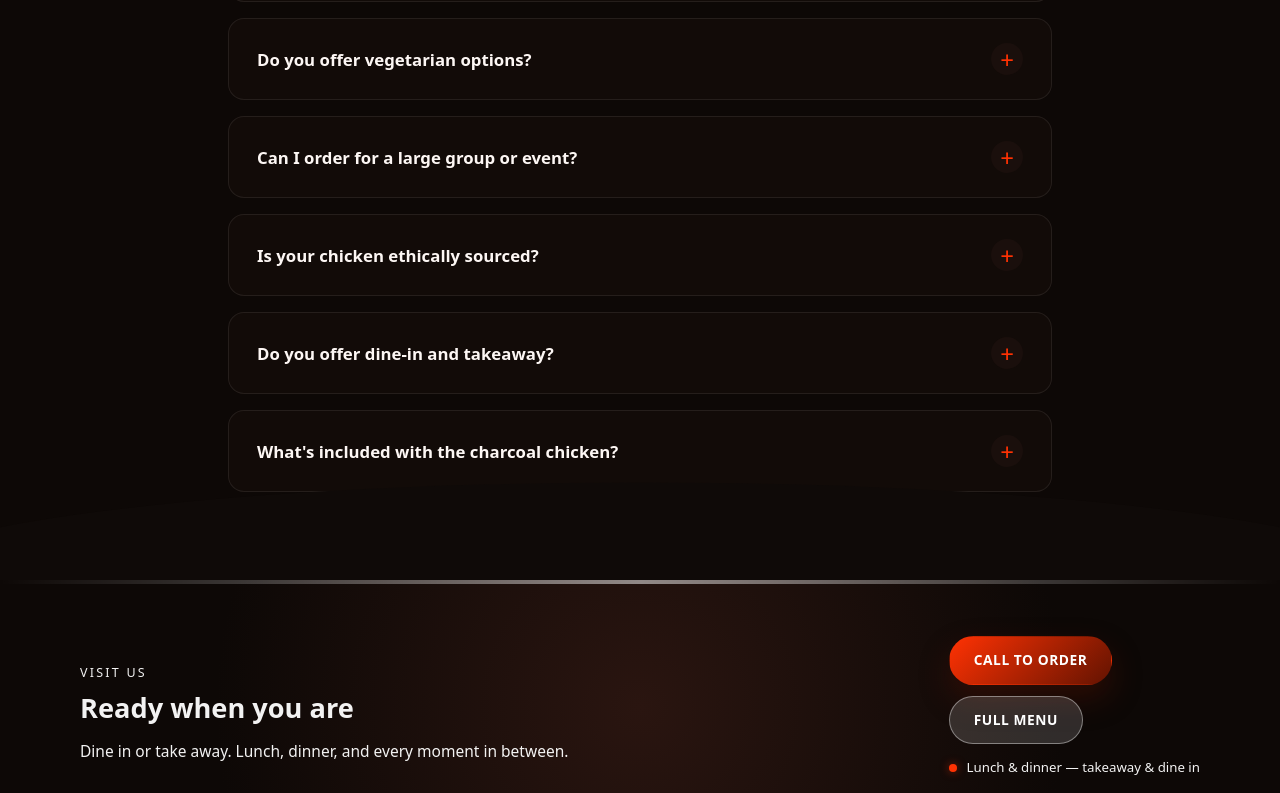
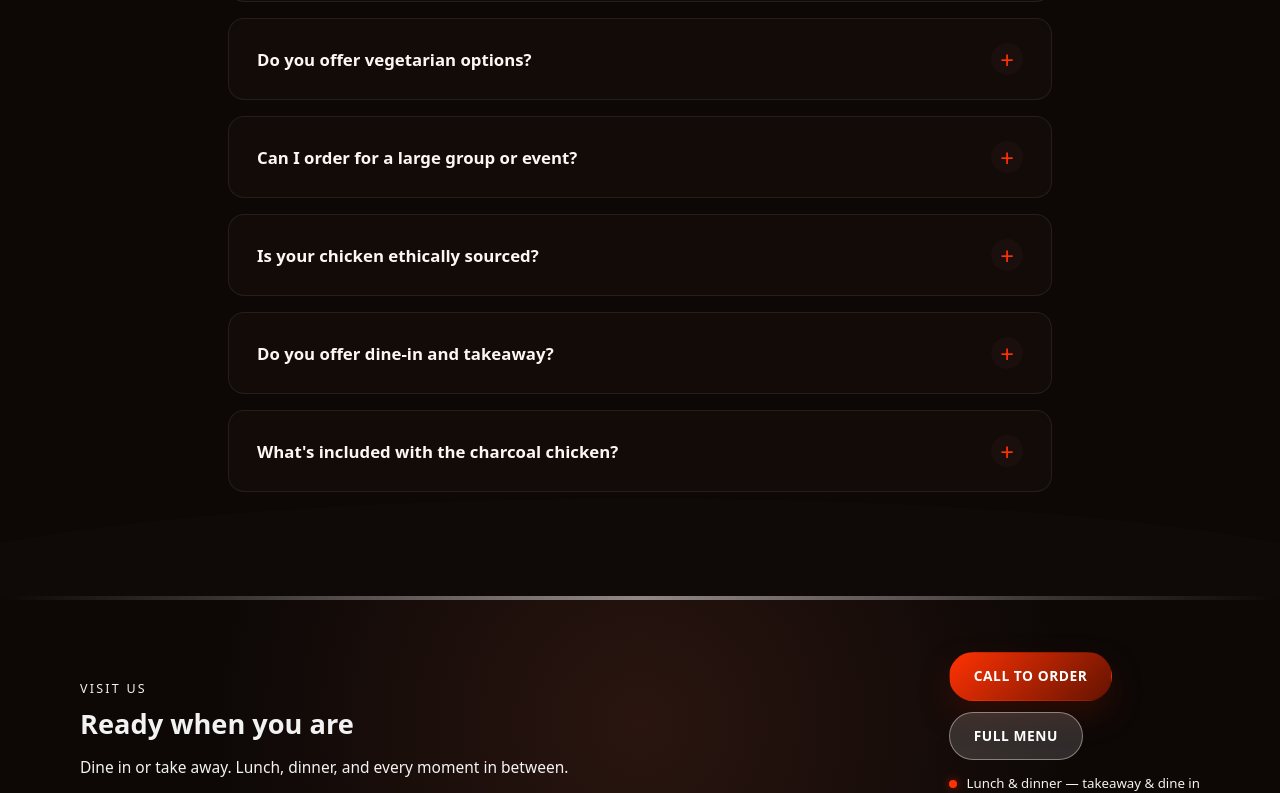
Before and after one commit to OuadiAMine/Eljajj, a React (Vite) app: page / in a window 1280 px wide. Shown: the part 5477-6270 px from the top of the page. Built offline with nearby package versions, Linux system fonts and the light colour scheme.

Commit message:
Add bottom margin to last FAQ item to prevent cutoff

```diff
--- a/src/App.css
+++ b/src/App.css
@@ -1072,12 +1072,12 @@
 
 .faq-list {
   max-width: 1000px;
-  margin: 3rem auto 2rem;
+  margin: 3rem auto 3rem;
   padding: 0;
 }
 
 .faq-item:last-child {
-  margin-bottom: 0;
+  margin-bottom: 1.5rem;
 }
 
 .faq-item {
```
